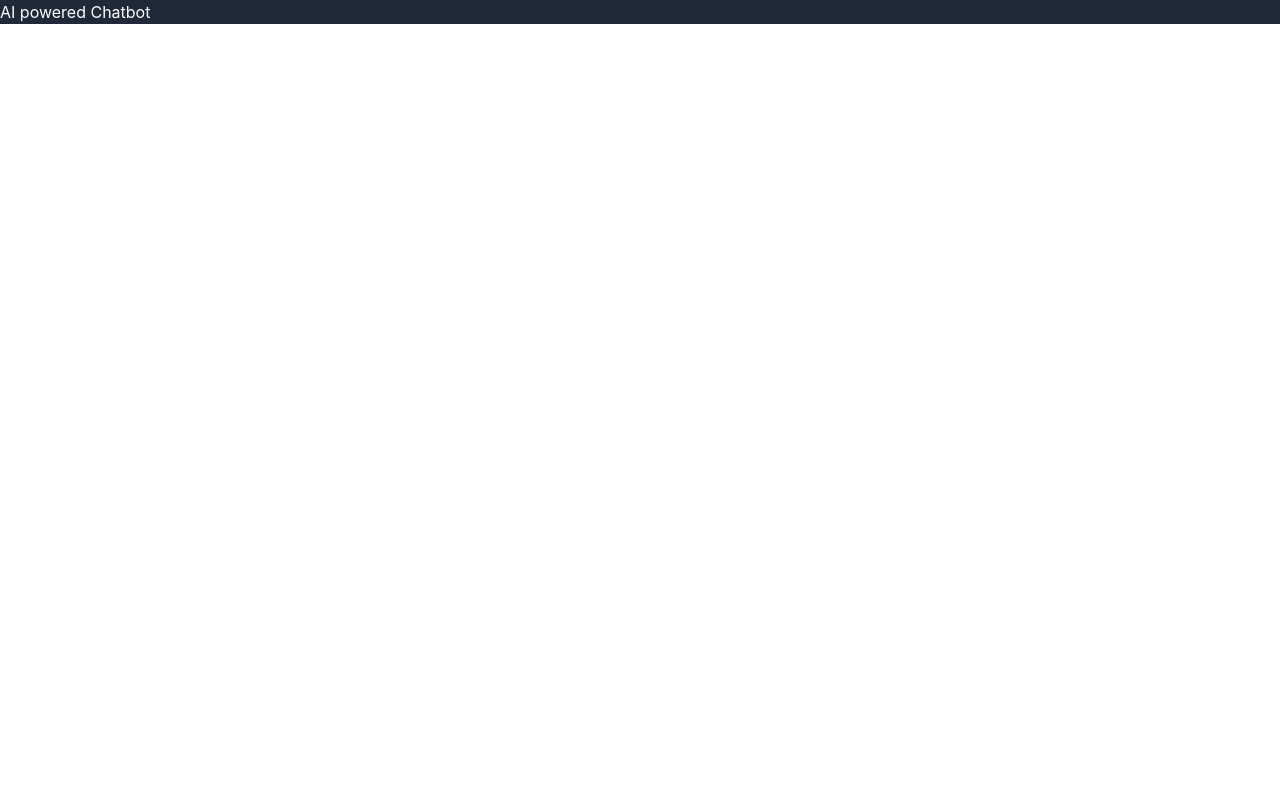
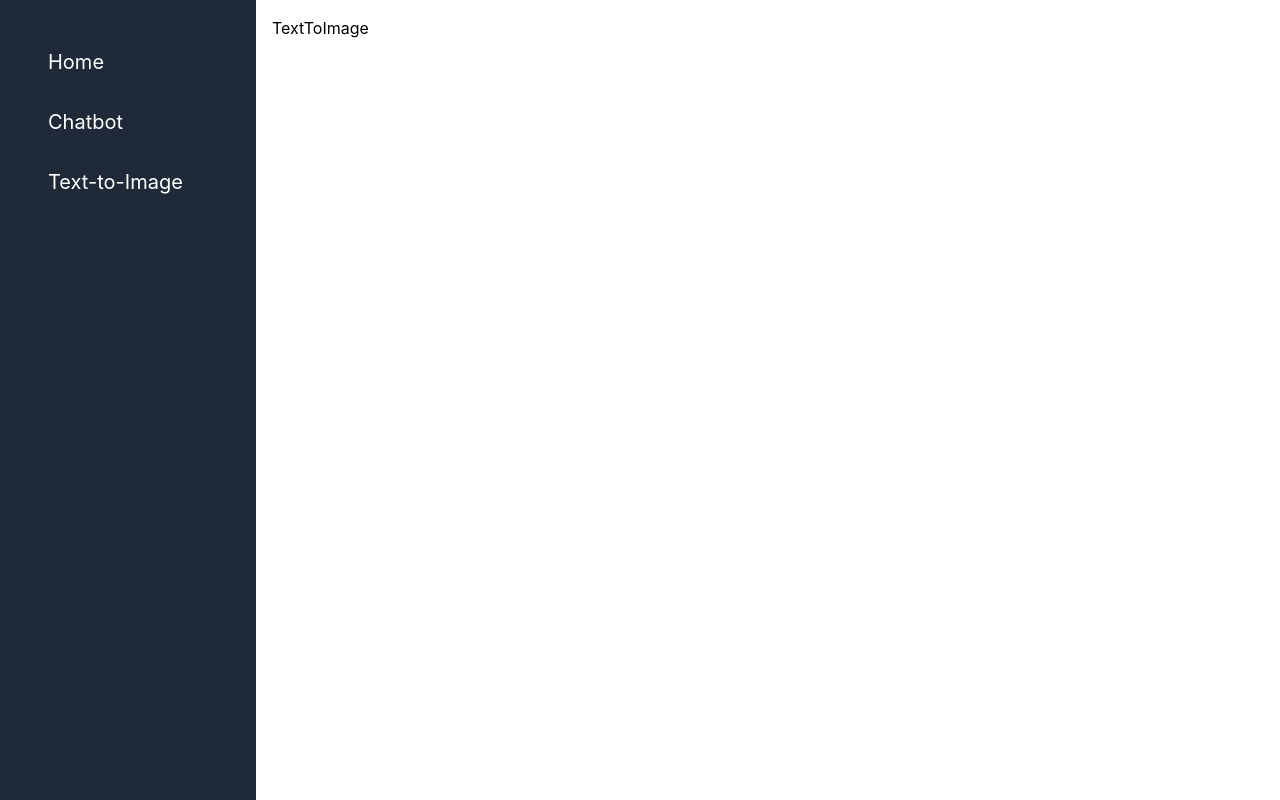
Before and after one commit to AadilShahDev/AI-powered-Chatbot, a React (Create React App) app in the folder frontend/: page /tti in a window 1280 px wide. Built offline with nearby package versions, Linux system fonts and the light colour scheme.

Commit message:
added new folder 'components' having chatbot.jsx, home.jsx, navbar.jsx, textToimg.jsx,added react routes in App.js, created chatbot with gemini api

```diff
--- a/frontend/package.json
+++ b/frontend/package.json
@@ -7,8 +7,9 @@
     "@testing-library/jest-dom": "^6.6.3",
     "@testing-library/react": "^16.3.0",
     "@testing-library/user-event": "^13.5.0",
-    "react": "^19.1.0",
-    "react-dom": "^19.1.0",
+    "react": "^18.2.0",
+    "react-dom": "^18.2.0",
+    "react-router-dom": "^6.22.2",
     "react-scripts": "5.0.1",
     "web-vitals": "^2.1.4"
   },
--- a/frontend/src/App.js
+++ b/frontend/src/App.js
@@ -1,9 +1,23 @@
 import './App.css';
+import {BrowserRouter,Routes,Route} from 'react-router-dom'
+import Chatbot from './components/Chatbot';
+import TextToImg from './components/textToImg';
+import Home from './components/Home';
+import Navbar from './components/Navbar';
 
 function App() {
   return (
-    <div className="bg-gray-800 text-white">
-      AI powered Chatbot
+    <div className="">
+      <BrowserRouter>
+      <Navbar/>
+        <div className='ml-64 p-4'>
+          <Routes>
+            <Route path='/' element={<Home/>}/>
+            <Route path='/chatbot' element={<Chatbot/>}/>
+            <Route path='/tti' element={<TextToImg/>}/>
+          </Routes>
+        </div>
+      </BrowserRouter>
     </div>
   );
 }
--- /dev/null
+++ b/frontend/src/components/Chatbot.jsx
@@ -0,0 +1,69 @@
+import React, { useState } from 'react'
+
+function Chatbot() {
+
+  const KEY = process.env.REACT_APP_API_KEY;
+  let [query,setQuery] = useState('');
+    let [response,setResponse] = useState('')
+    let [conversation,setConversation] = useState([])
+
+    const requestBody = {
+    contents: [
+      {
+        parts: [
+          {
+            text: query
+          }
+        ]
+      }
+    ]
+  };
+
+
+    const fetchData = async() =>{
+
+        const res = await fetch(`https://generativelanguage.googleapis.com/v1beta/models/gemini-2.0-flash:generateContent?key=${KEY}`,{
+            method:'post',
+            headers:{
+                "Content-type" : 'application/json'
+            },
+            body: JSON.stringify(requestBody
+            )
+        })
+        const data = await res.json();
+        console.log(data);
+
+        if (data.candidates && data.candidates.length > 0) {
+            setResponse(data.candidates[0].content.parts[0].text);
+
+        } else {
+            setResponse('No response generated.');
+          }
+
+
+          setConversation(prev => [...prev, query, response])
+    }
+
+    const handleChange = (e) =>{
+        setQuery(e.target.value)
+    }
+
+
+  return (
+    <>
+    <div className='h-[670px] overflow-y-auto p-4'>
+      {conversation.map((item,index)=>(
+        <div key={index} className='bg-gray-200 rounded-xl m-2 p-4' >
+          {item}
+        </div>
+      ))}
+    </div>
+    <div className='fixed bottom-0 flex justify-center items-center border m-4 w-[70%] md:w-[60%] rounded-xl border-gray-700 m-8 p-2' >
+        <input className='border rounded-xl p-2 m-2 w-[85%]'  type='text' placeholder='Ask anything.....' onChange={handleChange}/>
+        <button className='border border-gray-700 w-[20%] ml-0 m-4' onClick={fetchData}>Send</button>
+    </div>
+    </>
+  )
+}
+
+export default Chatbot
--- /dev/null
+++ b/frontend/src/components/Home.jsx
@@ -0,0 +1,11 @@
+import React from 'react'
+
+function Home() {
+  return (
+    <div>
+      Home
+    </div>
+  )
+}
+
+export default Home
--- /dev/null
+++ b/frontend/src/components/Navbar.jsx
@@ -0,0 +1,16 @@
+import React from 'react'
+import { Link } from 'react-router-dom'
+
+function Navbar() {
+  return (
+    <div className="w-64 h-screen bg-gray-800 text-white p-4 fixed border-left ">
+        <ul className='flex flex-col m-4'>
+            <li className='nav-link'><Link to='/'>Home</Link></li>
+            <li className='nav-link'><Link to='/chatbot'>Chatbot</Link></li>
+            <li className='nav-link'><Link to='/tti'>Text-to-Image</Link></li>
+        </ul>
+    </div>
+  )
+}
+
+export default Navbar
--- /dev/null
+++ b/frontend/src/components/textToImg.jsx
@@ -0,0 +1,11 @@
+import React from 'react'
+
+function TextToImg() {
+  return (
+    <div>
+      TextToImage
+    </div>
+  )
+}
+
+export default TextToImg
--- a/frontend/src/index.css
+++ b/frontend/src/index.css
@@ -15,3 +15,9 @@ code {
   font-family: source-code-pro, Menlo, Monaco, Consolas, 'Courier New',
     monospace;
 }
+
+
+
+.nav-link{
+  @apply text-xl m-2 hover:scale-105 p-2 hover:bg-gray-700
+}
```
Also changed, not shown: package.json (deleted, +0 -8 lines), 2 other files (tests, documents, lock files or other folders).
